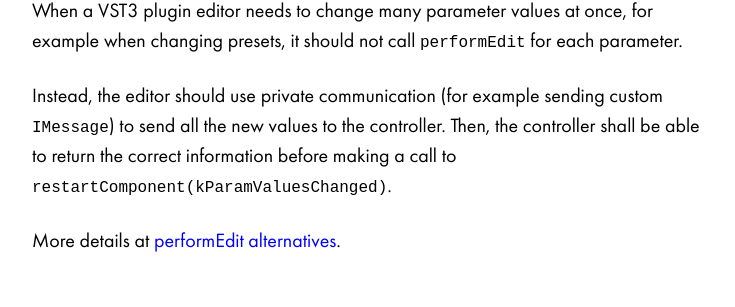
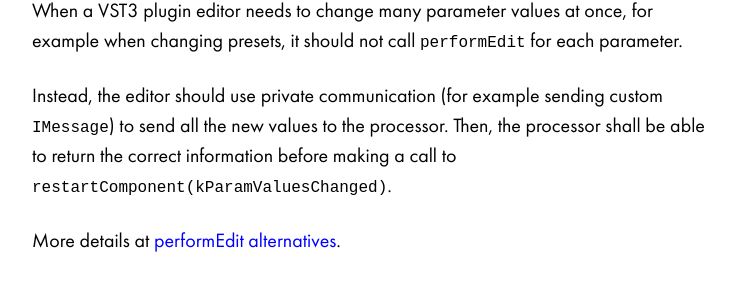
Before and after one commit to Ableton/ableton.github.io, a Jekyll site: the page built from third_party_plugin_dev_portal/index.md, in a window 1280 px wide. Shown: the part 502-809 px from the top of the page, without its empty margins (268-1003 px from the left). Built offline with Jekyll 4.4.1, drawn with Linux system fonts in a browser that asks for light colours.

Commit message:
Additional corrections.
Controller was wrongly used instead of Processor, and the usage of
component alone was not so precise so it has been replaced with
processor, or processor component when talking about classes.

For reference:

Processor: Steinberg::Vst::IAudioProcessor + Steinberg::Vst::IComponent
Controller: Steinberg::Vst::IEditController

```diff
--- a/third_party_plugin_dev_portal/index.md
+++ b/third_party_plugin_dev_portal/index.md
@@ -14,8 +14,8 @@ parameter.
 
 
 Instead, the editor should use private communication (for example sending
-custom `IMessage`) to send all the new values to the controller. Then, the
-controller shall be able to return the correct information before making a call
+custom `IMessage`) to send all the new values to the processor. Then, the
+processor shall be able to return the correct information before making a call
 to `restartComponent(kParamValuesChanged)`.
 
 More details at [performEdit alternatives](VST3presetSwitchingPerformEditAlternatives).
```
Also changed, not shown: third_party_plugin_dev_portal/VST3presetSwitchingPerformEditAlternatives.md (+2 -2 lines).
